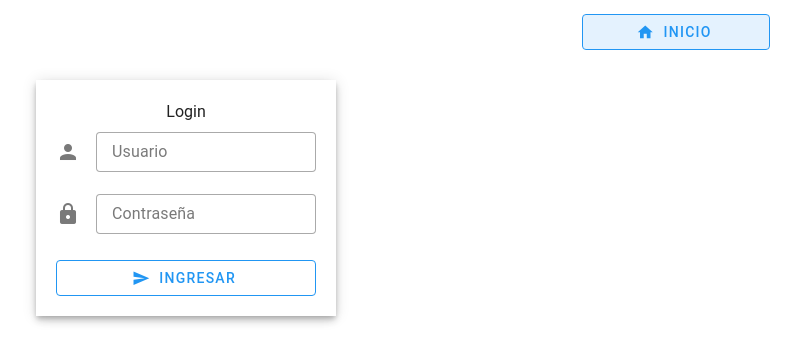
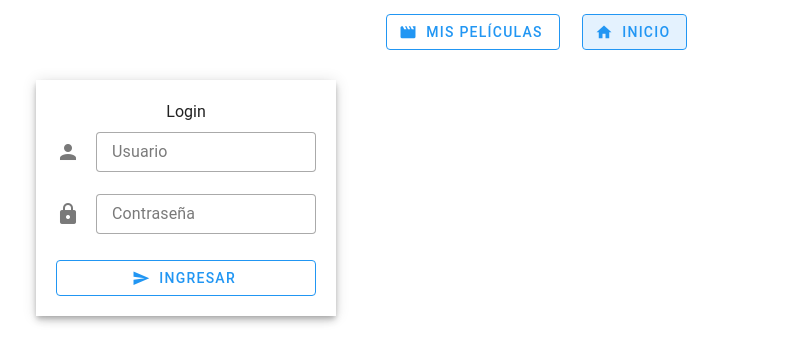
Before and after one commit to djimenezjerez/examen-min-jus-frontend, a Vue app: page /login in a window 1280 px wide. Shown: the top 362 px of the page, without its empty margins (454-1255 px from the left). Built offline with nearby package versions, Linux system fonts and the light colour scheme.

Commit message:
Logout funcional

```diff
--- a/src/components/shared/ModalEliminar.vue
+++ b/src/components/shared/ModalEliminar.vue
@@ -58,7 +58,8 @@ const { modal } = toRefs(props)
 const onSubmit = async function() {
   try {
     cargando.value = true
-    await axios.delete(`${import.meta.env.VITE_HOST_BACKEND}/api/v1/${modal.value.url}/${modal.value.id}`, {withCredentials: true,
+    await axios.delete(`${import.meta.env.VITE_HOST_BACKEND}/api/v1/${modal.value.url}/${modal.value.id}`, {
+      withCredentials: true,
       headers: {
         'Access-Control-Allow-Origin': '*',
         'Authorization': `Bearer ${token.value}`,
--- a/src/layouts/default/AppBar.vue
+++ b/src/layouts/default/AppBar.vue
@@ -2,24 +2,39 @@
   <v-app-bar flat>
     <v-container>
       <v-row dense justify="end">
-        <v-col cols="12" sm="6" md="2">
+        <v-col cols="2">
+          <v-btn
+            text="Mis películas"
+            variant="outlined"
+            color="info"
+            prepend-icon="mdi-movie"
+          ></v-btn>
+        </v-col>
+        <v-col cols="2" v-if="route.name !== 'Login' && autenticado == false">
           <v-btn
             text="Iniciar Sesión"
             variant="outlined"
             color="info"
             prepend-icon="mdi-account"
-            block
             :to="{ name: 'Login' }"
-            v-if="route.name !== 'Login'"
           ></v-btn>
+        </v-col>
+        <v-col cols="2" v-else>
           <v-btn
             text="Inicio"
             variant="outlined"
             color="info"
             prepend-icon="mdi-home"
-            block
             :to="{ name: 'Home' }"
-            v-else
+          ></v-btn>
+        </v-col>
+        <v-col cols="2" v-if="autenticado == true">
+          <v-btn
+            text="Cerrar sesión"
+            variant="outlined"
+            color="info"
+            prepend-icon="mdi-exit-to-app"
+            @click="cerrarSesion"
           ></v-btn>
         </v-col>
       </v-row>
@@ -28,7 +43,34 @@
 </template>
 
 <script setup>
-import {useRoute} from 'vue-router'
+import { useRouter, useRoute } from 'vue-router'
+import { useAppStore } from '@/store/app'
+import { storeToRefs } from 'pinia'
+import axios from 'axios'
 
+const store = useAppStore()
+const { logout } = store
+const { cargando, token, autenticado } = storeToRefs(store)
 const route = useRoute()
+const router = useRouter()
+
+const cerrarSesion = async function() {
+  try {
+    cargando.value = true
+    await axios.post(`${import.meta.env.VITE_HOST_BACKEND}/api/v1/logout`, {}, {
+      withCredentials: true,
+      headers: {
+        'Access-Control-Allow-Origin': '*',
+        'Authorization': `Bearer ${token.value}`,
+      },
+    })
+    logout()
+    router.replace({ name: 'Home' })
+  } catch(error) {
+    console.log(error)
+  } finally {
+    cargando.value = false
+  }
+}
+
 </script>
--- a/src/store/app.js
+++ b/src/store/app.js
@@ -6,12 +6,7 @@ export const useAppStore = defineStore('app', () => {
   const cargando = ref(false)
   const autenticado = ref(useLocalStorage('autenticado', false))
   const token = ref(useLocalStorage('token', ''))
-  const usuario = ref(useLocalStorage('usuario', {
-    nombre: '',
-    rol: {
-      nombre: '',
-    },
-  }))
+  const usuario = ref(useLocalStorage('usuario', {}))
 
   function login(payload) {
     autenticado.value = true
@@ -19,11 +14,18 @@ export const useAppStore = defineStore('app', () => {
     usuario.value = payload.usuario
   }
 
+  function logout() {
+    autenticado.value = false
+    token.value = ''
+    usuario.value = {}
+  }
+
   return {
     cargando,
     autenticado,
     usuario,
     token,
-    login
+    login,
+    logout,
   }
 })
```
